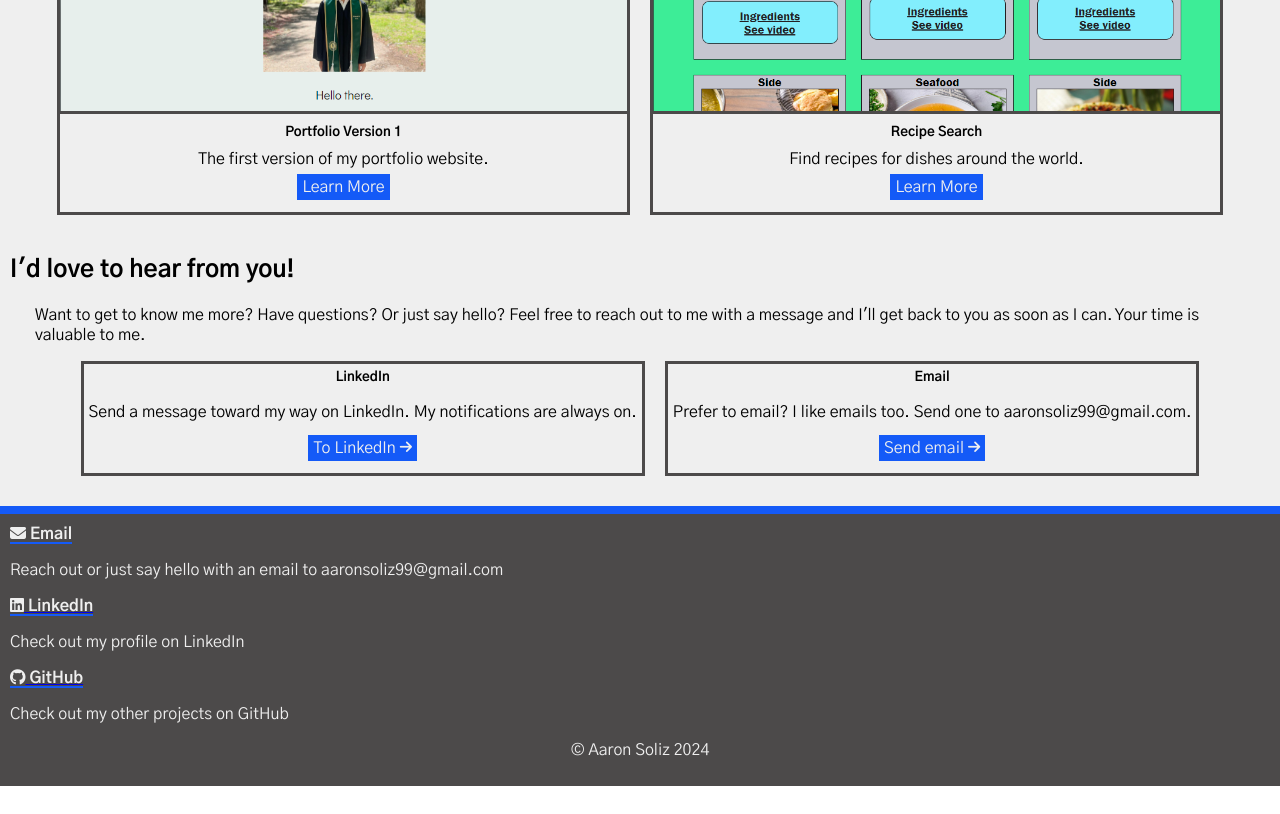
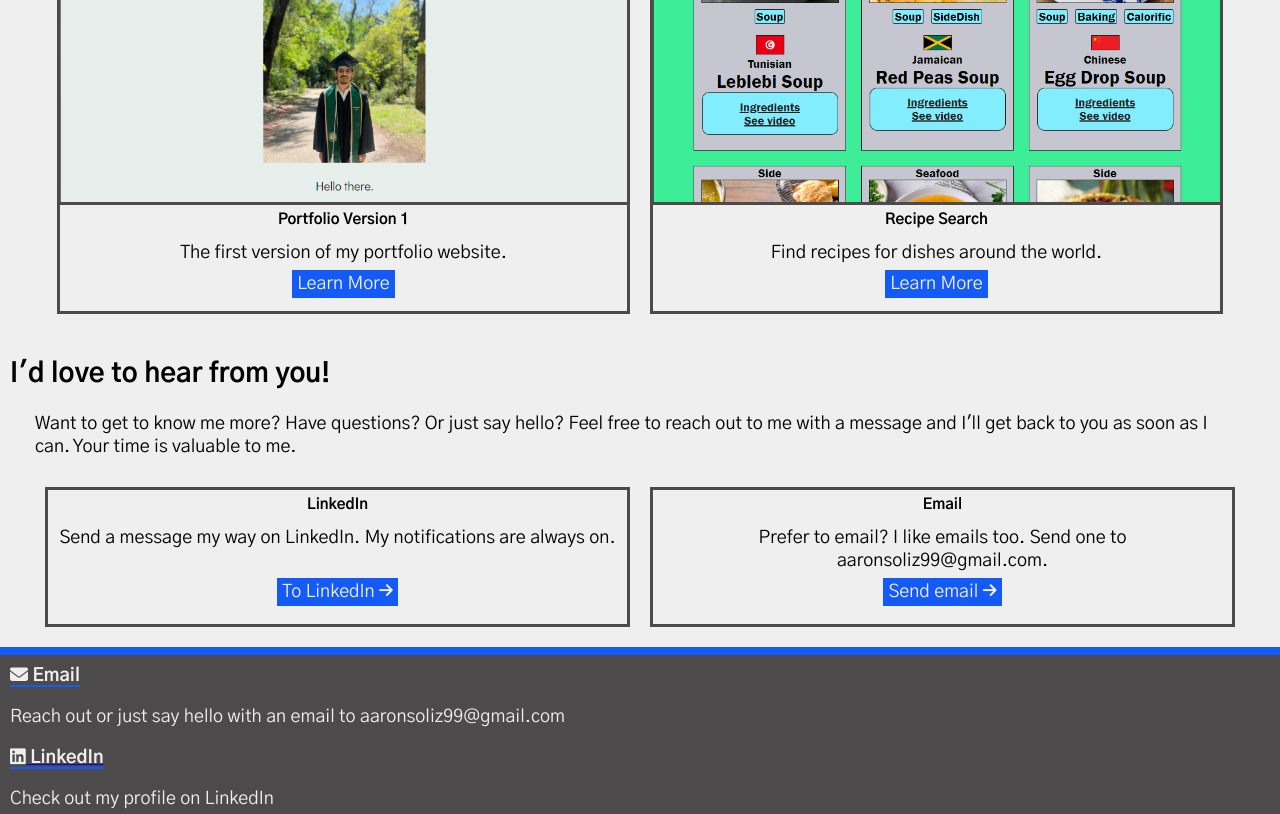
Before and after one commit to Aaron-Sol1z/aaron, a plain HTML site: page index.html in a window 1280 px wide. Shown: the part 1260-2074 px from the top of the page. Before the commit the page ends 2046 px from the top, so only its background shows below. Drawn offline with Linux system fonts and the light colour scheme.

Commit message:
Fixed css for contacts, projects, navbar, and font, and added responsive css

```diff
--- a/index.html
+++ b/index.html
@@ -14,8 +14,10 @@
 <body>
     <header>
         <nav class="menu">
+            <div class="menu-justify">
+                <a href="#" id="active" title="Home">Home</a>
                 <a href="./pages/about.html" title="About">About</a>
-            <a href="#" id="active" title="Home">Home</a>
+            </div>
         </nav>
         <h1>Aaron Soliz</h1>
     </header>
@@ -35,7 +37,7 @@
                     <img src="./images/project-thumbnails/movie-search-thumbnail-small.png" alt="project thumbnail">
                     <h5>Movie Search</h5>
                     <p>Search for a movie or show and read details about each title.</p>
-                    <a href="./pages/projects/movie-search.html" title="Learn More">Learn More</a>
+                    <span><a href="./pages/projects/movie-search.html" title="Learn More">Learn More</a></span>
                 </div>
                 <div class="project-widget">
                     <img src="./images/project-thumbnails/dictionary-thumbnail-small.png" alt="project thumbnail">
@@ -43,19 +45,19 @@
                     <p>
                         Search for words and retrieve definitions, example sentences, and phonetic audio.
                     </p>
-                    <a href="./pages/projects/dictionary.html" title="Learn More">Learn More</a>
+                    <span><a href="./pages/projects/dictionary.html" title="Learn More">Learn More</a></span>
                 </div>
                 <div class="project-widget">
                     <img src="./images/project-thumbnails/portfolio-version-one-small-thumbnail.png" alt="project thumbnail">
                     <h5>Portfolio Version 1</h5>
                     <p>The first version of my portfolio website.</p>
-                    <a href="./pages/projects/portfolio-version-one.html" title="Learn More">Learn More</a>
+                    <span><a href="./pages/projects/portfolio-version-one.html" title="Learn More">Learn More</a></span>
                 </div>
                 <div class="project-widget">
                     <img src="./images/project-thumbnails/food-recipe-thumbnail-small.png" alt="project thumbnail">
                     <h5>Recipe Search</h5>
                     <p>Find recipes for dishes around the world.</p>
-                    <a href="./pages/projects/food-recipe.html" title="Learn More">Learn More</a>
+                    <span><a href="./pages/projects/food-recipe.html" title="Learn More">Learn More</a></span>
                 </div>
             </div>
         </div>
@@ -67,34 +69,36 @@
                 Feel free to reach out to me with a message and I'll get back to you as soon as I can.
                 Your time is valuable to me.
             </p>
+            <div class="contacts">
                 <div class="contact-container">
-                <div class="contact-widget">
+                    <div class="contact-card">
                         <h5>LinkedIn</h5>
                         <p>
-                       Send a message toward my way on LinkedIn.
+                            Send a message my way on LinkedIn.
                             My notifications are always on.
                         </p>
-                    <a href="https://www.linkedin.com/in/aaron-soliz-b78841290/" title="Message me on LinkedIn" target="_blank" rel="noopener noreferrer"><span>To LinkedIn <i class="fa-solid fa-arrow-right fa-sm"></i></span></a>
+                        <span><a href="https://www.linkedin.com/in/aaron-soliz-b78841290/" title="Message me on LinkedIn" target="_blank" rel="noopener noreferrer">To LinkedIn <i class="fa-solid fa-arrow-right fa-sm"></i></a></span>
                     </div>
-                <div class="contact-widget">
+                    <div class="contact-card">
                         <h5>Email</h5>
                         <p>
                             Prefer to email?
                             I like emails too.
                             Send one to aaronsoliz99@gmail.com.
                         </p>
-                    <a href="mailto:aaronsoliz99@gmail.com" title="Email me"><span>Send email <i class="fa-solid fa-arrow-right fa-sm"></i></span></a>
+                        <span><a href="mailto:aaronsoliz99@gmail.com" title="Email me">Send email <i class="fa-solid fa-arrow-right fa-sm"></i></a></span>
+                    </div>
                 </div>
             </div>
         </div>
     </main>
     <footer>
-        <div class="contact">
-            <span class="contact-header"><i class="fa-solid fa-envelope"></i> Email</span>
+        <div class="footer-contact">
+            <span class="footer-contact-header"><i class="fa-solid fa-envelope"></i> Email</span>
             <p>Reach out or just say hello with an email to aaronsoliz99@gmail.com</p>
-            <a href="https://www.linkedin.com/in/aaron-soliz-b78841290/" title="LinkedIn" target="_blank" rel="noopener noreferrer"><span class="contact-header"><i class="fa-brands fa-linkedin"></i> LinkedIn</span></a>
+            <a href="https://www.linkedin.com/in/aaron-soliz-b78841290/" title="LinkedIn" target="_blank" rel="noopener noreferrer"><span class="footer-contact-header"><i class="fa-brands fa-linkedin"></i> LinkedIn</span></a>
             <p>Check out my profile on LinkedIn</p>
-            <a href="https://github.com/Aaron-Sol1z" title="GitHub" target="_blank" rel="noopener noreferrer"><span class="contact-header"><i class="fa-brands fa-github"></i> GitHub</span></a>
+            <a href="https://github.com/Aaron-Sol1z" title="GitHub" target="_blank" rel="noopener noreferrer"><span class="footer-contact-header"><i class="fa-brands fa-github"></i> GitHub</span></a>
             <p>Check out my other projects on GitHub</p>
         </div>
         <p>&copy; Aaron Soliz <script>document.write(new Date().getFullYear())</script></p>
--- a/styles/about.css
+++ b/styles/about.css
@@ -2,10 +2,10 @@
     --blue-ribbon: #145af7;
     --charcoal: #4c4a4a;
     --ghost: #efefef;
-    --mint: #3ce8b1;
 }
 body{
     font-family: "Gothic A1", sans-serif;
+    font-size: 18px;
     margin: 0;
 }
 /***header***/
@@ -23,8 +23,11 @@ nav{
     background-color: var(--charcoal);
     overflow: hidden;
 }
+.menu-justify{
+    float: right;
+}
 .menu a{
-    float: right;
+    float: left;
     color: var(--ghost);
     text-decoration: none;
     padding: 20px;
@@ -53,21 +56,28 @@ main{
     color: black;
 }
 /*skills*/
-.skills span{
+.tech-stack{
+    padding-left: 25px;
+    padding-right: 25px;
+    display: flex;
+    flex-direction: row;
+    justify-content: center;
+    flex-wrap: wrap;
+    overflow: auto;
+}
+.tech{
     border: 3px solid var(--charcoal);
     padding: 5px;
     margin: 5px;
-}
-.tech-stack{
-    text-align: center;
-}
-.tech{
     font-size: 20px;
 }
 .fa-brands.fa-html5.fa-lg, .fa-brands.fa-css3.fa-lg, .fa-brands.fa-js.fa-lg, .fa-brands.fa-java.fa-lg, .fa-sharp.fa-solid.fa-c.fa-lg, .fa-solid.fa-database.fa-lg{
     color: var(--blue-ribbon);
 }
 /*education*/
+.education{
+    overflow: auto;
+}
 .education-container{
     margin-left: 25px;
     margin-right: 25px;
@@ -80,38 +90,46 @@ main{
     margin-left: 25px;
     margin-right: 25px;
 }
-.contact-container{
+.contact-card{
+    border: 3px solid var(--charcoal);
     display: flex;
-    flex-direction: row;
-    flex-wrap: wrap;
-    align-content: space-between;
-    justify-content: center;
+    flex-direction: column;
+    min-width: 45%;
+    margin: 10px;
+    width: 100%;
+    padding-bottom: 20px;
 }
-.contact-widget{
-    border: 3px solid var(--charcoal);
-    margin-left: 10px;
-    margin-right: 10px;
-    margin-bottom: 20px;
-
-    padding-bottom: 15px;
+.contact-card h5{
     text-align: center;
-    max-width: 45%;
-}
-.contact-widget h4{
     margin: 5px;
 }
-.contact-widget p{
-    margin-left: 0px;
-    margin-right: 0px;
-    padding-left: 5px;
-    padding-right: 5px;
+.contact-card p{
+    flex-grow: 1;
+    margin: 8px;
+    text-align: center;
 }
-.contact-widget a{
+.contact-card span{
+    text-align: center;
+}
+.contact-card a{
     background-color: var(--blue-ribbon);
     color: var(--ghost);
     text-decoration: none;
     padding: 5px;
-    margin: 5px;
+}
+.contact-container{
+    margin-left: 25px;
+    margin-right: 25px;
+    display: flex;
+    flex-direction: row;
+}
+.contacts{
+    display: flex;
+    flex-direction: row;
+    flex-wrap: wrap;
+    width: 100%;
+    overflow: auto;
+    justify-content: center;
 }
 /***footer***/
 footer{
@@ -120,6 +138,7 @@ footer{
     border-top: 8px solid var(--blue-ribbon);
     padding: 10px;
     text-align: center;
+    overflow: auto;
 }
 .contact{
     text-align: left;
@@ -130,3 +149,38 @@ footer{
     text-decoration: none;
     font-weight: bold;
 }
+/*Responsive css*/
+@media (max-width:520px){
+    body{
+        font-size: 16px;
+    }
+    .menu{
+        overflow: none;
+    }
+    .menu-justify{
+        float: none;
+    }
+    .menu a{
+        float: none;
+        display: block;
+        text-align: center;
+        padding: 10px;
+    }
+    .tech-stack{
+        flex-direction: column;
+        align-items: start;
+    }
+    .tech{
+        width: auto;
+    }
+    .contacts{
+        flex-direction: column;
+    }
+    .contact-container{
+        flex-direction: column;
+    }
+    .contact-card{
+        max-width: 100%;
+        margin: 10px 0px;
+    }
+}
--- a/styles/index.css
+++ b/styles/index.css
@@ -2,10 +2,10 @@
     --blue-ribbon: #145af7;
     --charcoal: #4c4a4a;
     --ghost: #efefef;
-    --mint: #3ce8b1;
 }
 body{
     font-family: "Gothic A1", sans-serif;
+    font-size: 18px;
     margin: 0;
 }
 /***header***/
@@ -23,8 +23,11 @@ nav{
     background-color: var(--charcoal);
     overflow: hidden;
 }
+.menu-justify{
+    float: right;
+}
 .menu a{
-    float: right;
+    float: left;
     color: var(--ghost);
     text-decoration: none;
     padding: 20px;
@@ -64,10 +67,11 @@ main{
     justify-content: center;
 }
 .project-widget{
+    display: flex;
+    flex-direction: column;
     border: 3px solid var(--charcoal);
     text-align: center;
-    margin-left: 10px;
-    margin-right: 10px;
+    margin: 10px;
     margin-bottom: 20px;
     padding-bottom: 15px;
     max-width: 45%;
@@ -81,50 +85,62 @@ main{
 }
 .project-widget p{
     margin: 8px;
+    flex-grow: 1;
+}
+.project-widget span{
+    display: inline-block;
 }
 .project-widget a{
     background-color: var(--blue-ribbon);
     color: var(--ghost);
     text-decoration: none;
     padding: 5px;
-    margin: 5px;
 }
 /*contact*/
 .contact-me p{
     margin-left: 25px;
     margin-right: 25px;
 }
-.contact-container{
+.contact-card{
+    border: 3px solid var(--charcoal);
     display: flex;
-    flex-direction: row;
-    flex-wrap: wrap;
-    align-content: space-between;
-    justify-content: center;
+    flex-direction: column;
+    min-width: 45%;
+    margin: 10px;
+    width: 100%;
+    padding-bottom: 20px;
 }
-.contact-widget{
-    border: 3px solid var(--charcoal);
-    margin-left: 10px;
-    margin-right: 10px;
-    margin-bottom: 20px;
-    padding-bottom: 15px;
+.contact-card h5{
     text-align: center;
-    max-width: 45%;
-}
-.contact-widget h5{
     margin: 5px;
 }
-.contact-widget p{
-    margin-left: 0px;
-    margin-right: 0px;
-    padding-left: 5px;
-    padding-right: 5px;
+.contact-card p{
+    flex-grow: 1;
+    margin: 8px;
+    text-align: center;
 }
-.contact-widget a{
+.contact-card span{
+    text-align: center;
+}
+.contact-card a{
     background-color: var(--blue-ribbon);
     color: var(--ghost);
     text-decoration: none;
     padding: 5px;
-    margin: 5px;
+}
+.contact-container{
+    margin-left: 25px;
+    margin-right: 25px;
+    display: flex;
+    flex-direction: row;
+}
+.contacts{
+    display: flex;
+    flex-direction: row;
+    flex-wrap: wrap;
+    width: 100%;
+    overflow: auto;
+    justify-content: center;
 }
 /***footer***/
 footer{
@@ -133,13 +149,42 @@ footer{
     border-top: 8px solid var(--blue-ribbon);
     padding: 10px;
     text-align: center;
+    overflow: auto;
 }
-.contact{
+.footer-contact{
     text-align: left;
 }
-.contact-header{
+.footer-contact-header{
     border-bottom: 2px solid var(--blue-ribbon);
     color: var(--ghost);
     text-decoration: none;
     font-weight: bold;
 }
+/*Responsive css*/
+@media (max-width:520px){
+    body{
+        font-size: 16px;
+    }
+    .menu{
+        overflow: none;
+    }
+    .menu-justify{
+        float: none;
+    }
+    .menu a{
+        float: none;
+        display: block;
+        text-align: center;
+        padding: 10px;
+    }
+    .contacts{
+        flex-direction: column;
+    }
+    .contact-container{
+        flex-direction: column;
+    }
+    .project-widget, .contact-card{
+        max-width: 100%;
+        margin: 10px 0px;
+    }
+}
--- a/styles/project.css
+++ b/styles/project.css
@@ -2,10 +2,10 @@
     --blue-ribbon: #145af7;
     --charcoal: #4c4a4a;
     --ghost: #efefef;
-    --mint: #3ce8b1;
 }
 body{
     font-family: "Gothic A1", sans-serif;
+    font-size: 18px;
     margin: 0;
 }
 /***header***/
@@ -23,8 +23,11 @@ nav{
     background-color: var(--charcoal);
     overflow: hidden;
 }
+.menu-justify{
+    float: right;
+}
 .menu a{
-    float: right;
+    float: left;
     color: var(--ghost);
     text-decoration: none;
     padding: 20px;
@@ -51,14 +54,19 @@ main img{
 .description{
     margin-left: 25px;
     margin-right: 25px;
+    overflow: auto;
 }
 /*links*/
 .links{
     text-align: center;
 }
+.links span{
+    background: var(--blue-ribbon);
+    padding: 10px;
+    display: inline-block;
+}
 .links a{
     background-color: var(--blue-ribbon);
-    padding: 10px;
     text-decoration: none;
     color: var(--ghost);
 }
@@ -67,33 +75,41 @@ main img{
 }
 /*tech stack*/
 .tech-list{
+    padding-left: 25px;
+    padding-right: 25px;
     display: flex;
-    align-content: space-between;
+    flex-direction: row;
     justify-content: center;
+    flex-wrap: wrap;
+    overflow: auto;
 }
-.tech-list p{
-    padding-left: 20px;
-    padding-right: 20px;
-    padding: 8px;
+.tech{
+    border: 3px solid var(--charcoal);
+    padding: 5px;
     margin: 5px;
-    border: 3px solid var(--charcoal);
+    font-size: 20px;
 }
-.tech-list i{
+.tech i{
     color: var(--blue-ribbon);
 }
 /*skills learned*/
 .skills{
     margin-left: 25px;
     margin-right: 25px;
+    overflow: auto;
 }
 /*back to home*/
 .back-to-home{
     text-align: center;
     padding-bottom: 20px;
 }
+.back-to-home span{
+    background: var(--blue-ribbon);
+    padding: 10px;
+    display: inline-block;
+}
 .back-to-home a{
     background-color: var(--blue-ribbon);
-    padding: 10px;
     text-decoration: none;
     color: var(--ghost);
 }
@@ -104,6 +120,7 @@ footer{
     border-top: 8px solid var(--blue-ribbon);
     padding: 10px;
     text-align: center;
+    overflow: auto;
 }
 .contact{
     text-align: left;
@@ -114,3 +131,37 @@ footer{
     text-decoration: none;
     font-weight: bold;
 }
+/*Responsive css*/
+@media (max-width:520px){
+    body{
+        font-size: 16px;
+    }
+    .menu{
+        overflow: none;
+    }
+    .menu-justify{
+        float: none;
+    }
+    .menu a{
+        float: none;
+        display: block;
+        text-align: center;
+        padding: 10px;
+    }
+    .description, .skills{
+        margin: 0px;
+    }
+    .skills ul{
+        padding-left: 15px;
+    }
+    .tech-list{
+        flex-direction: column;
+        align-items: start;
+    }
+    .tech{
+        width: auto;
+    }
+    .contact-widget{
+        max-width: 75%;
+    }
+}
```
Also changed, not shown: pages/about.html (+12 -8 lines), pages/projects/dictionary.html (+7 -5 lines), pages/projects/food-recipe.html (+8 -6 lines), pages/projects/movie-search.html (+10 -8 lines), pages/projects/portfolio-version-one.html (+7 -5 lines). Lines whose indentation alone changed are shown as unchanged.
